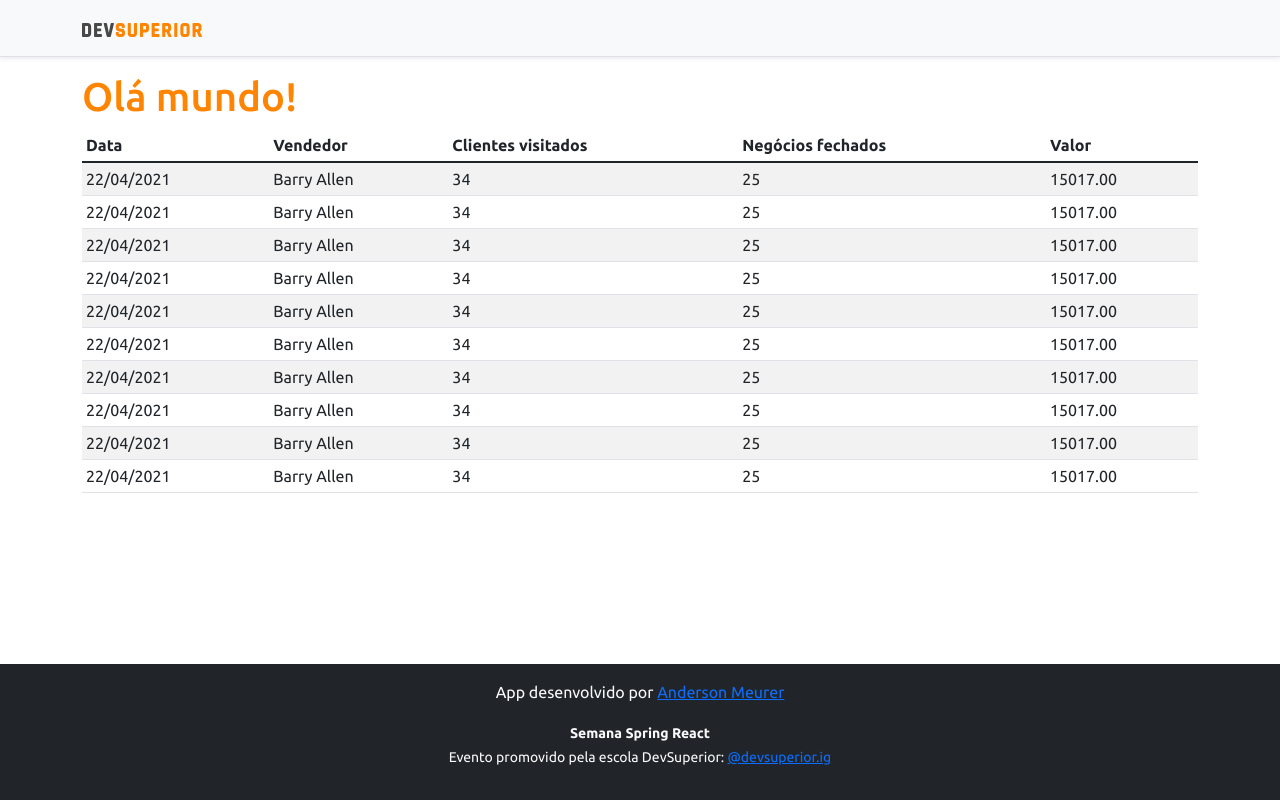
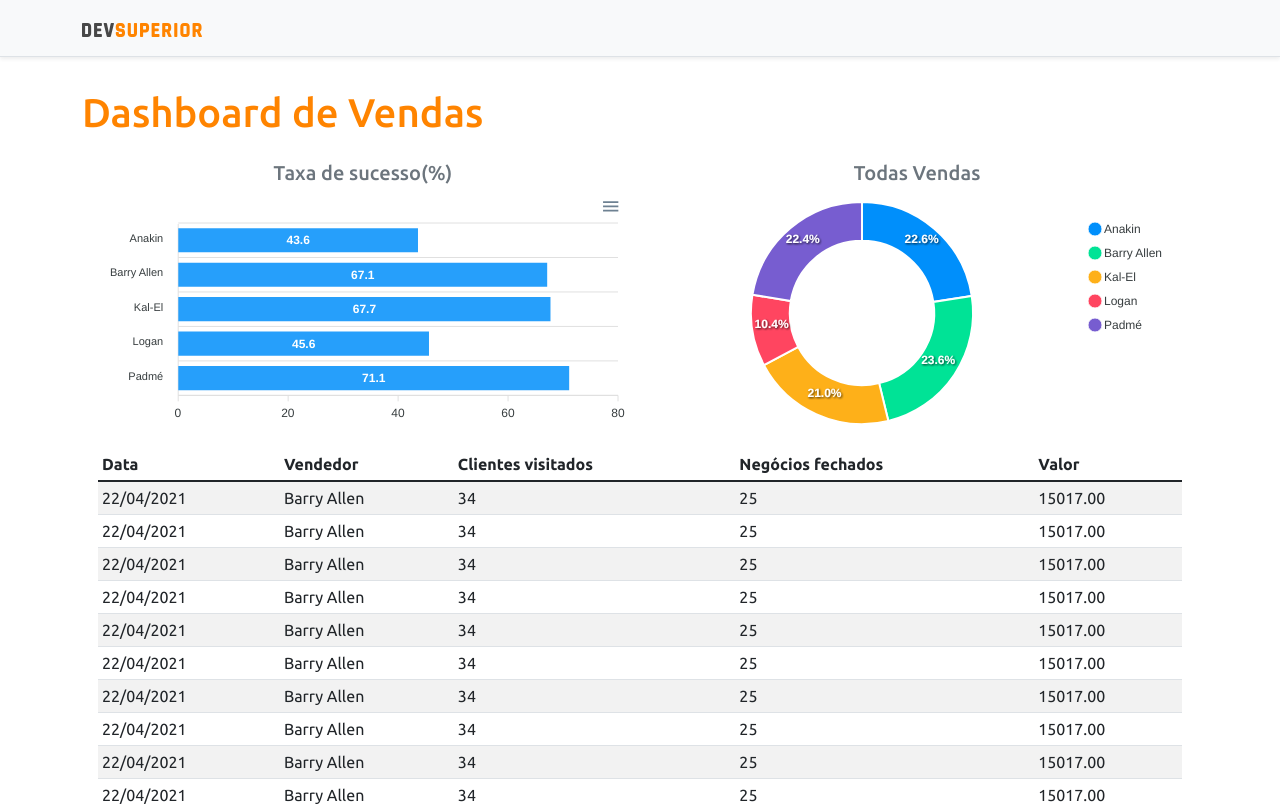
Before and after one commit to andersonmeurer/projeto-sds3, a React (Create React App) app in the folder frontend/: page / in a window 1280 px wide. Shown: the top 806 px of the page. Built offline with nearby package versions, Linux system fonts and the light colour scheme.

Commit message:
Static charts

```diff
--- a/frontend/package.json
+++ b/frontend/package.json
@@ -11,8 +11,10 @@
     "@types/node": "^12.20.24",
     "@types/react": "^17.0.20",
     "@types/react-dom": "^17.0.9",
+    "apexcharts": "^3.28.1",
     "bootstrap": "^5.1.1",
     "react": "^17.0.2",
+    "react-apexcharts": "^1.3.9",
     "react-dom": "^17.0.2",
     "react-scripts": "4.0.3",
     "typescript": "^4.4.2",
--- a/frontend/src/App.tsx
+++ b/frontend/src/App.tsx
@@ -1,14 +1,32 @@
 import NavBar from "components/NavBar";
 import Footer from "components/Footer";
+import BarChart from "components/BarChart";
 import DataTable from "components/DataTable";
+import DonutChart from "components/DonutChart";
 
 function App() {
   return (
     <>
       <NavBar />
       <div className="container">
-        <h1 className="text-primary">Olá mundo!</h1>
-        <DataTable />
+        <h1 className="text-primary py-3">Dashboard de Vendas</h1>
+        <div className="row px-3">
+          <div className="col-sm-6">
+            <h5 className="text-center text-secondary">Taxa de sucesso(%)</h5>
+            <BarChart/>
+          </div>
+
+          <div className="col-sm-6">
+            <h5 className="text-center text-secondary">Todas Vendas</h5>
+            <DonutChart />
+          </div>
+          <DataTable />
+        </div>
+
+        <div className='py-3'>
+          <h2 className='text-primary'>Todas vendas</h2>
+        </div>
+
       </div>
       <Footer />
     </>
--- /dev/null
+++ b/frontend/src/components/BarChart/index.tsx
@@ -0,0 +1,33 @@
+import Chart from 'react-apexcharts'
+
+const BarChart = () => {
+        const options = {
+            plotOptions: {
+                bar: {
+                    horizontal: true,
+                }
+            },
+        };
+
+        const mockData = {
+            labels: {
+                categories: ['Anakin', 'Barry Allen', 'Kal-El', 'Logan', 'Padmé']
+            },
+            series: [
+                {
+                    name: "% Sucesso",
+                    data: [43.6, 67.1, 67.7, 45.6, 71.1]
+                }
+            ]
+        };
+    return (
+        <Chart
+        options={{...options, xaxis:mockData.labels}}
+        series={mockData.series}
+        type="bar"
+        height="240"
+        />
+    );
+}
+
+export default BarChart;
--- /dev/null
+++ b/frontend/src/components/DonutChart/index.tsx
@@ -0,0 +1,24 @@
+import Chart from 'react-apexcharts'
+
+const DonutChart = () => {
+    const mockData = {
+        series: [477138, 499928, 444867, 220426, 473088],
+        labels: ['Anakin', 'Barry Allen', 'Kal-El', 'Logan', 'Padmé']
+    }
+
+    const options = {
+        legend: {
+            show: true
+        }
+    }
+    return (
+        <Chart
+            options={{ ...options, labels: mockData.labels }}
+            series={mockData.series}
+            type="donut"
+            height="240"
+        />
+    );
+}
+
+export default DonutChart;
```
Also changed, not shown: 1 other file (tests, documents, lock files or other folders).
